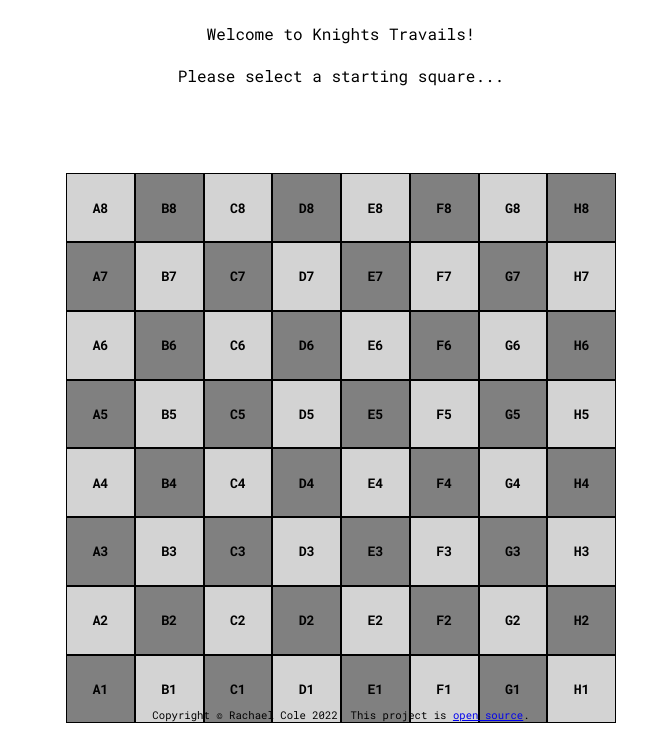
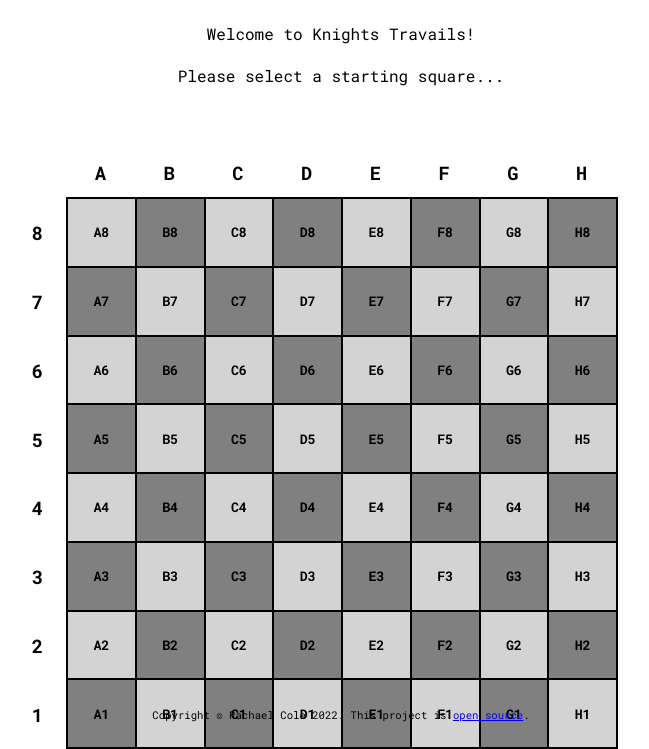
Before and after one commit to jcrachael/knights-travails, a website built with webpack: page src/template.html in a window 1280 px wide. Shown: the part 73-822 px from the top of the page, without its empty margins (299-948 px from the left). Built offline with nearby package versions, Linux system fonts and the light colour scheme.

Commit message:
UI: added x- and y-axis legends

```diff
--- a/src/style.css
+++ b/src/style.css
@@ -10,11 +10,46 @@ body {
     text-align: center;
 }
 
+#x-axis {
+    width: 550px;
+    height: 38px;
+    margin: 0 auto;
+    display: flex;
+    justify-content: space-between;
+    align-items: center;
+}
+
+#y-axis {
+    width: 68.75px;
+    position: absolute;
+    margin-top: 7px;
+    left: calc(50% - 338px);
+    height: 550px;
+    display: flex;
+    flex-direction: column;
+    justify-content: space-between;
+    align-items: center;
+}
+
+.axis {
+    width: 68.75px;
+    font-size: 14pt;
+    font-weight: bold;
+}
+
+#y-axis > .axis {
+    height: 68px;
+    padding-top: 22px;
+}
+
 #board-container {
     font-size: 10pt;
-    margin: 20px auto;
+    position: absolute;
+    top: 270px;
+    left: calc(50% - 275px);
     width: 550px;
     height: 550px;
+    border: 1px black solid;
     display: grid;
     grid-template-columns: repeat(8, auto);
     grid-template-rows: repeat(8, auto);
--- a/src/template.html
+++ b/src/template.html
@@ -14,7 +14,27 @@
     </header>
 
     <main id="main">
-       <p id="comment"></p>
+        <p id="comment"></p>
+        <div id="x-axis">
+            <p class="axis">A</p>
+            <p class="axis">B</p>
+            <p class="axis">C</p>
+            <p class="axis">D</p>
+            <p class="axis">E</p>
+            <p class="axis">F</p>
+            <p class="axis">G</p>
+            <p class="axis">H</p>
+        </div>
+        <div id="y-axis">
+            <p class="axis">8</p>
+            <p class="axis">7</p>
+            <p class="axis">6</p>
+            <p class="axis">5</p>
+            <p class="axis">4</p>
+            <p class="axis">3</p>
+            <p class="axis">2</p>
+            <p class="axis">1</p>
+        </div>
     </main>
 
     <footer>
```
Also changed, not shown: README.md.
